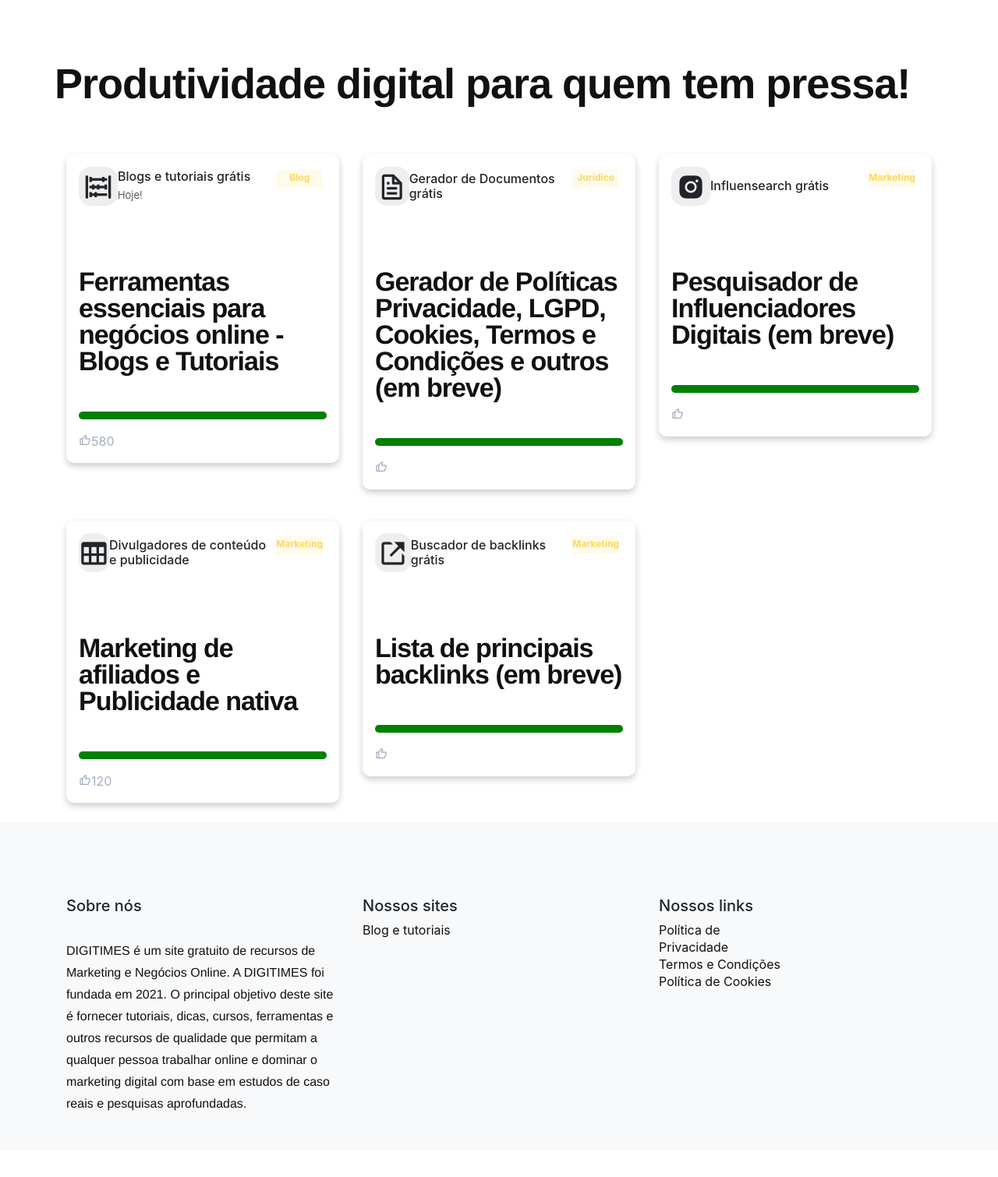
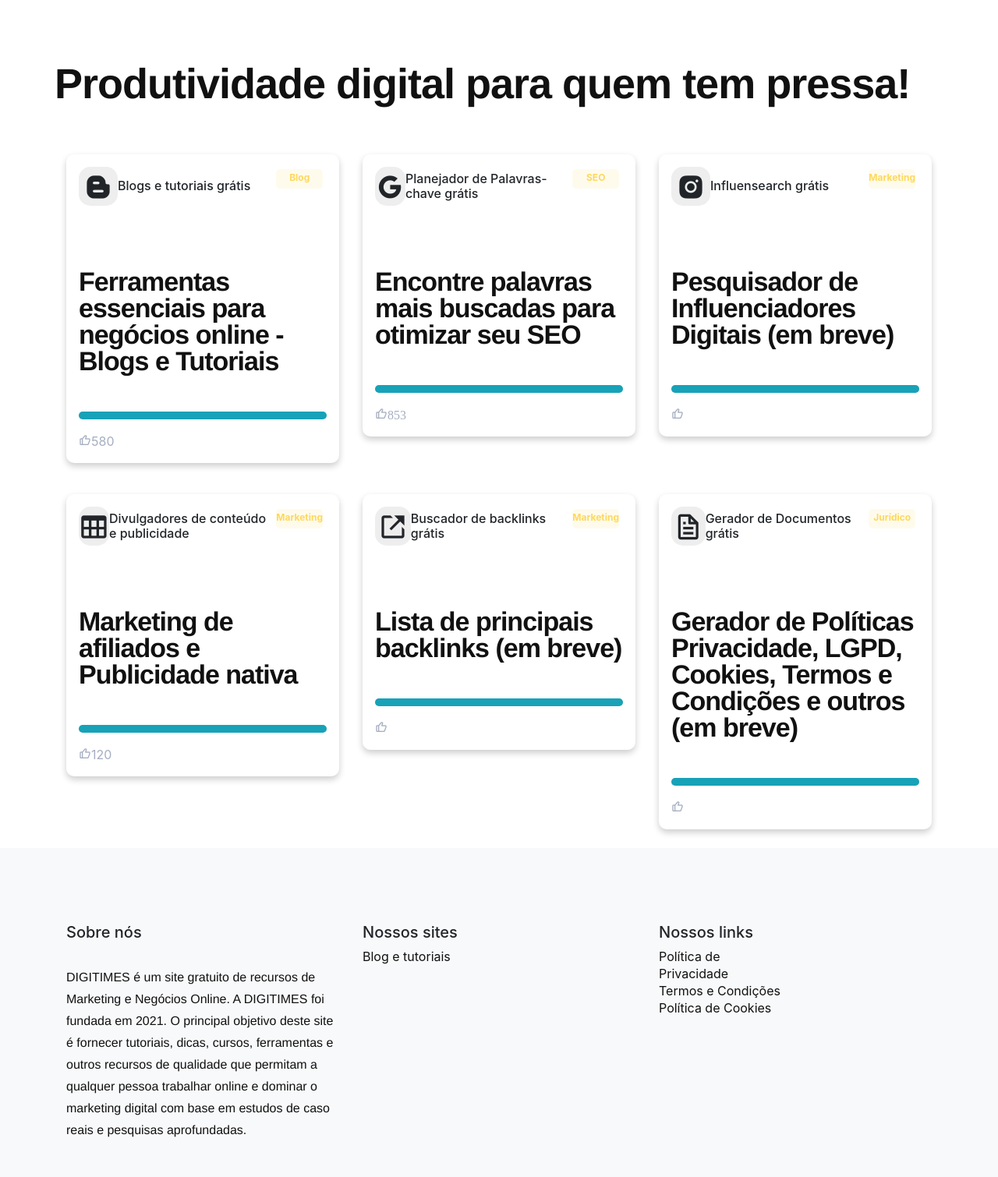
Before and after one commit to fmrafael/projeto, a Django app: page / in a window 1280 px wide. Shown: the part 56-1566 px from the top of the page at 78% size. Before the commit the page ends 1481 px from the top, so only its background shows below. Run offline with Django 3.2, Linux system fonts and the light colour scheme; some libraries are stand-ins or nearby versions.

Commit message:
+templateview - google

```diff
--- /dev/null
+++ b/apis/urls.py
@@ -0,0 +1,12 @@
+from . import views
+from django.urls import path
+
+
+app_name = "apis"
+
+urlpatterns = [
+  path("apis/", views.SearchKeyView.as_view(), name="search_key"),
+
+
+
+]
--- a/blog/static/blog/style.css
+++ b/blog/static/blog/style.css
@@ -65,6 +65,8 @@ p { font-family: 'Helvetica Neue',sans-serif; font-size: 25px; font-weight: 500;
     align-items: center
 }
 
+
+
 .progress {
     height: 10px;
     border-radius: 10px
--- a/blog/templates/home.html
+++ b/blog/templates/home.html
@@ -9,9 +9,9 @@
 			<div class="card p-3 mb-2">
 				<div class="d-flex justify-content-between">
 					<div class="d-flex flex-row align-items-center">
-						<div class="icon"> <i class="bx bx-abacus"></i> </div>
+						<div class="icon"> <i class="bx bxl-blogger"></i> </div>
                         <div class="ms-2 c-details">
-                            <h6 class="mb-0"> Blogs e tutoriais grátis</h6> <span> Hoje!</span>
+                            <h6 class="mb-0"> Blogs e tutoriais grátis</h6> <span> </span>
                         </div>
                     </div>
                     <div class="badge"> <span>Blog</span> </div>
@@ -20,7 +20,7 @@
                    <a href="{% url 'blog:' %}"><h3 class="heading">Ferramentas essenciais para negócios online - <br>Blogs e Tutoriais</h3></a>
                     <div class="mt-5">
                         <div class="progress">
-                            <div class="progress-bar" role="progressbar" style="width: 100%" aria-valuenow="50" aria-valuemin="0" aria-valuemax="100"></div>
+                            <div class="progress-bar bg-info" role="progressbar" style="width: 100%" aria-valuenow="50" aria-valuemin="0" aria-valuemax="100"></div>
                         </div>
                         <div class="mt-3"> <span class="text2"><i class="bx bx-like"></i>580<span class="text2"></span></span> </div>
                     </div>
@@ -31,20 +31,21 @@
             <div class="card p-3 mb-2">
                 <div class="d-flex justify-content-between">
                     <div class="d-flex flex-row align-items-center">
-                        <div class="icon"> <i class="bx bx-file"></i> </div>
+                        <div class="icon"> <i class="bx bxl-google"></i> </div>
                         <div class="ms-2 c-details">
-                            <h6 class="mb-0">Gerador de Documentos grátis</h6> <span></span>
+                            <h6 class="mb-0">Planejador de Palavras-chave grátis</h6> <span></span>
                         </div>
                     </div>
-                    <div class="badge"> <span>Jurídico</span> </div>
+                    <div class="badge"> <span>SEO</span> </div>
                 </div>
                 <div class="mt-5">
-                    <h3 class="heading">Gerador de Políticas  <br>Privacidade, LGPD, Cookies, Termos e Condições e outros (em breve)</h3>
+                  <a href="{% url 'apis:search_key' %}">
+                    <h3 class="heading">Encontre palavras mais buscadas para otimizar seu SEO   <br></h3></a>
                     <div class="mt-5">
                         <div class="progress">
-                            <div class="progress-bar" role="progressbar" style="width: 100%" aria-valuenow="50" aria-valuemin="0" aria-valuemax="100"></div>
+                            <div class="progress-bar bg-info" role="progressbar" style="width: 100%" aria-valuenow="50" aria-valuemin="0" aria-valuemax="100"></div>
                         </div>
-                        <div class="mt-3"> <span class="text2"><i class="bx bx-like"></i></span> </div>
+                        <div class="mt-3"> <span class="text2"><i class="bx bx-like">853</i></span> </div>
                     </div>
                 </div>
             </div>
@@ -64,7 +65,7 @@
                     <h3 class="heading">Pesquisador de Influenciadores <br>Digitais (em breve)</h3>
                     <div class="mt-5">
                         <div class="progress">
-                            <div class="progress-bar" role="progressbar" style="width: 100%" aria-valuenow="50" aria-valuemin="0" aria-valuemax="100"></div>
+                            <div class="progress-bar bg-info" role="progressbar" style="width: 100%" aria-valuenow="50" aria-valuemin="0" aria-valuemax="100"></div>
                         </div>
                         <div class="mt-3"> <span class="text2"><i class="bx bx-like"></i></span> </div>
                     </div>
@@ -87,7 +88,7 @@
                     <h3 class="heading">Marketing de afiliados e<br>Publicidade nativa</h3></a>
                     <div class="mt-5">
                         <div class="progress">
-                            <div class="progress-bar" role="progressbar" style="width: 100%" aria-valuenow="50" aria-valuemin="0" aria-valuemax="100"></div>
+                            <div class="progress-bar bg-info" role="progressbar" style="width: 100%" aria-valuenow="50" aria-valuemin="0" aria-valuemax="100"></div>
                         </div>
                         <div class="mt-3"> <span class="text2"><i class="bx bx-like"></i>120</span> </div>
                     </div>
@@ -110,7 +111,7 @@
                     <h3 class="heading">Lista de principais backlinks (em breve)</h3>
                     <div class="mt-5">
                         <div class="progress">
-                            <div class="progress-bar" role="progressbar" style="width: 100%" aria-valuenow="50" aria-valuemin="0" aria-valuemax="100"></div>
+                            <div class="progress-bar bg-info" role="progressbar" style="width: 100%" aria-valuenow="50" aria-valuemin="0" aria-valuemax="100"></div>
                         </div>
                         <div class="mt-3"> <span class="text2"><i class="bx bx-like"></i></span> </div>
                     </div>
@@ -118,6 +119,28 @@
 
             </div>
         </div>
+        <div class="col-md-4">
+            <div class="card p-3 mb-2">
+                <div class="d-flex justify-content-between">
+                    <div class="d-flex flex-row align-items-center">
+                        <div class="icon"> <i class="bx bx-file"></i> </div>
+                        <div class="ms-2 c-details">
+                            <h6 class="mb-0">Gerador de Documentos grátis</h6> <span></span>
+                        </div>
+                    </div>
+                    <div class="badge"> <span>Jurídico</span> </div>
+                </div>
+                <div class="mt-5">
+                  <h3 class="heading">Gerador de Políticas  <br>Privacidade, LGPD, Cookies, Termos e Condições e outros (em breve)</h3>
+                    <div class="mt-5">
+                        <div class="progress">
+                            <div class="progress-bar bg-info" role="progressbar" style="width: 100%" aria-valuenow="50" aria-valuemin="0" aria-valuemax="100"></div>
+                        </div>
+                        <div class="mt-3"> <span class="text2"><i class="bx bx-like"></i></span> </div>
+                    </div>
+                </div>
+            </div>
+        </div>
     </div>
 </div>
 
--- a/mysite/urls.py
+++ b/mysite/urls.py
@@ -26,10 +26,10 @@ urlpatterns = [
   path('', home_view, name='home'),
     path('admin/', admin.site.urls),
     path("blog/", include("blog.urls", namespace="blog")),
-    #path("", include("blog.urls", namespace="hometemp")),
     path('policy', policy_view, name='policy'),
     path("blog/affiliate", affiliate_view, name="affiliate"),
     path("apis/search_key", SearchKeyView.as_view()),
+    path("apis/", include("apis.urls", namespace="apis")),
 
 
 
```
